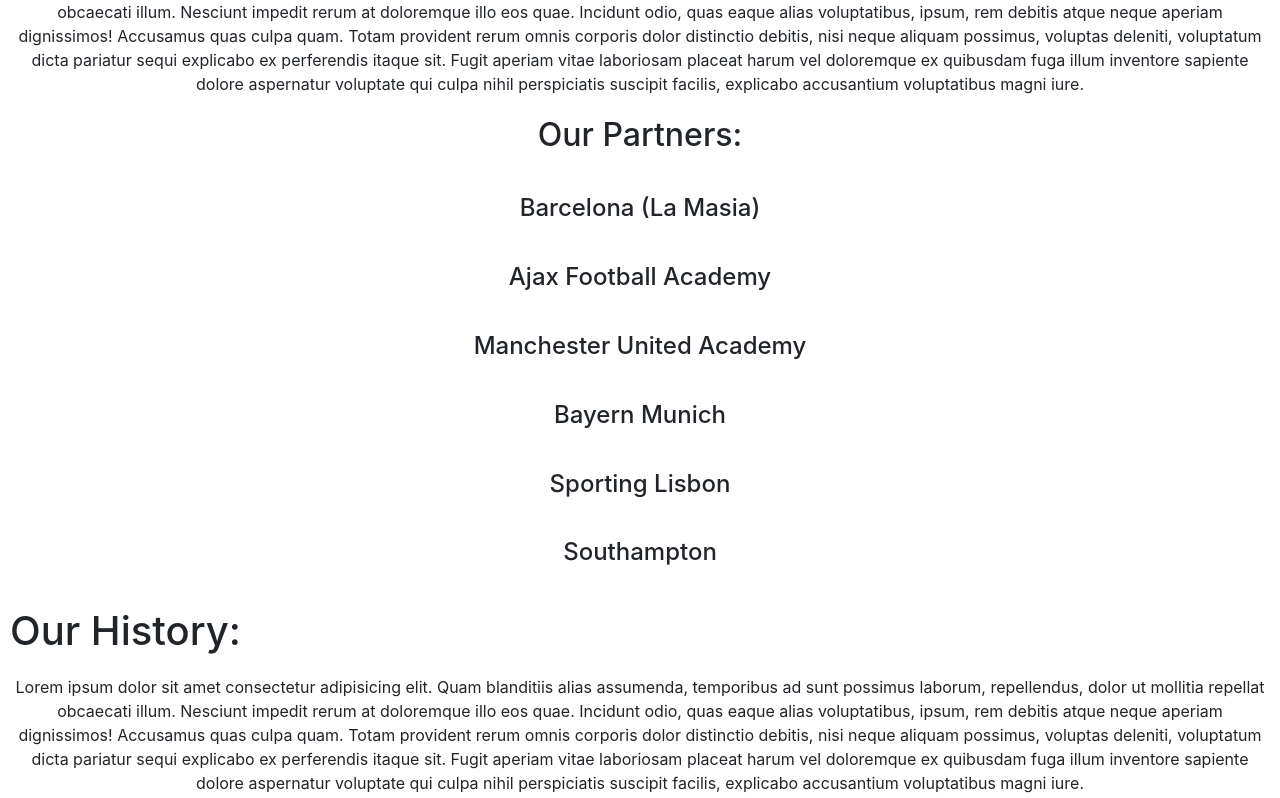
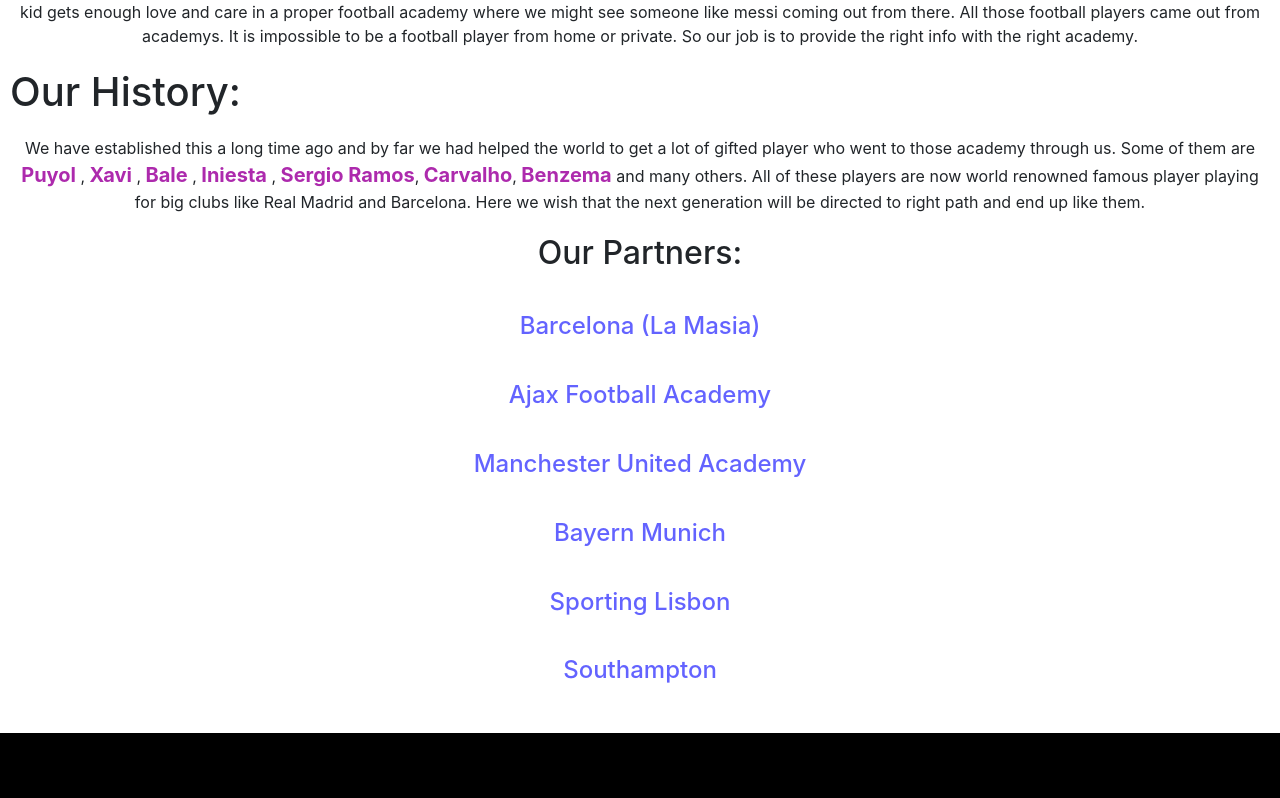
Before and after one commit to najrul04/educational-website1, a React (Create React App) app: page /about in a window 1280 px wide. Shown: the part 222-1020 px from the top of the page. Built offline with nearby package versions, Linux system fonts and the light colour scheme.

Commit message:
Adiitionals

```diff
--- a/src/components/About/About.css
+++ b/src/components/About/About.css
@@ -19,5 +19,14 @@
 
 h4{
     margin-left: 10px;
+    color: #0000ff9c;
 
 }
+
+span{
+
+    font-size: 20px;
+    font-weight: 700;
+    color: #ad2aad;
+
+}
--- a/src/components/About/About.js
+++ b/src/components/About/About.js
@@ -7,7 +7,14 @@
             <h1>General Information: </h1>
             <p>
 
-                Lorem ipsum dolor sit amet consectetur adipisicing elit. Quam blanditiis alias assumenda, temporibus ad sunt possimus laborum, repellendus, dolor ut mollitia repellat obcaecati illum. Nesciunt impedit rerum at doloremque illo eos quae. Incidunt odio, quas eaque alias voluptatibus, ipsum, rem debitis atque neque aperiam dignissimos! Accusamus quas culpa quam. Totam provident rerum omnis corporis dolor distinctio debitis, nisi neque aliquam possimus, voluptas deleniti, voluptatum dicta pariatur sequi explicabo ex perferendis itaque sit. Fugit aperiam vitae laboriosam placeat harum vel doloremque ex quibusdam fuga illum inventore sapiente dolore aspernatur voluptate qui culpa nihil perspiciatis suscipit facilis, explicabo accusantium voluptatibus magni iure.
+                We are here to make sure your talented kid who consist amazing potential would be something of a big footballer someday. Here we sell the course to make sure your kid gets enough love and care in a proper football academy where we might see someone like messi coming out from there. All those football players came out from academys. It is impossible to be a football player from home or private. So our job is to provide the right info with the right academy.
+
+                </p>
+
+                <h1>Our History:</h1>
+            <p>
+
+                We have established this a long time ago and by far we had helped the world to get a lot of gifted player who went to those academy through us. Some of them are <span>Puyol</span> , <span>Xavi</span> , <span>Bale</span> , <span>Iniesta</span> , <span>Sergio Ramos</span>, <span>Carvalho</span>, <span>Benzema</span> and many others. All of these players are now world renowned famous player playing for big clubs like Real Madrid and Barcelona. Here we wish that the next generation will be directed to right path and end up like them.
 
                 </p>
 
@@ -19,12 +26,7 @@
             <h4>Sporting Lisbon</h4>
             <h4>Southampton</h4>
 
-            <h1>Our History:</h1>
-            <p>
 
-                Lorem ipsum dolor sit amet consectetur adipisicing elit. Quam blanditiis alias assumenda, temporibus ad sunt possimus laborum, repellendus, dolor ut mollitia repellat obcaecati illum. Nesciunt impedit rerum at doloremque illo eos quae. Incidunt odio, quas eaque alias voluptatibus, ipsum, rem debitis atque neque aperiam dignissimos! Accusamus quas culpa quam. Totam provident rerum omnis corporis dolor distinctio debitis, nisi neque aliquam possimus, voluptas deleniti, voluptatum dicta pariatur sequi explicabo ex perferendis itaque sit. Fugit aperiam vitae laboriosam placeat harum vel doloremque ex quibusdam fuga illum inventore sapiente dolore aspernatur voluptate qui culpa nihil perspiciatis suscipit facilis, explicabo accusantium voluptatibus magni iure.
-
-                </p>
         </div>
     );
 };
--- a/src/components/Cards/Card.js
+++ b/src/components/Cards/Card.js
@@ -15,7 +15,7 @@
       <br />
       <p>{details}</p>
     </Card.Text>
-    <Button className="bg-primary text-white rounded">Buy Now</Button>
+    <Button className="bg-dark text-white rounded-pill my-3 p-2 ">Buy Now</Button>
   </Card.Body>
 </Card>
         </div>
--- a/src/components/Contact/Contact.js
+++ b/src/components/Contact/Contact.js
@@ -13,6 +13,8 @@
             <h3>Field Information : +8801551120125</h3>
             <h3>Players Food Information : +8801551987335</h3>
             <h3>Hostel Information : +8801552142335</h3>
+
+            <h1>Email Us: www.footballschool.com </h1>
         </div>
     );
 };
--- /dev/null
+++ b/src/components/NotFound/NotFound.css
@@ -0,0 +1,5 @@
+.notFound{
+
+    font-size: 100px;
+
+}
--- a/src/components/NotFound/NotFound.js
+++ b/src/components/NotFound/NotFound.js
@@ -3,7 +3,9 @@
 const NotFound = () => {
     return (
         <div>
-            <h1>404 , opps page not found</h1>
+            <h1 className="text-center my-2 display-1">404!</h1>
+            <h1 className="text-center my-1 display-6">NOT FOUND</h1>
+            <h1 className="text-center mt-4 mb-5 fs-3">We are sorry but the page you were looking for is missing!</h1>
         </div>
     );
 };
```
Also changed, not shown: src/components/Contact/Contact.css (line endings or trailing spaces), src/components/NotFound/img/404.png (added).
